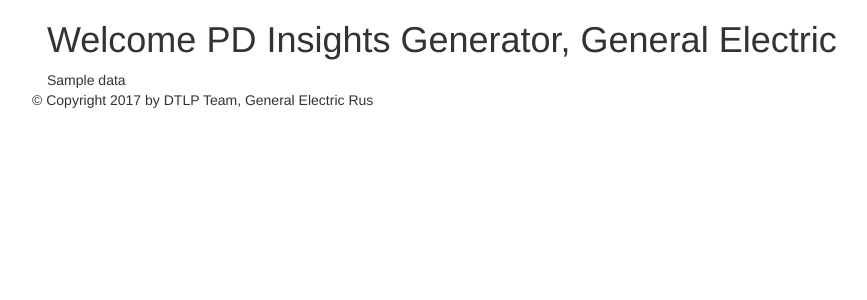
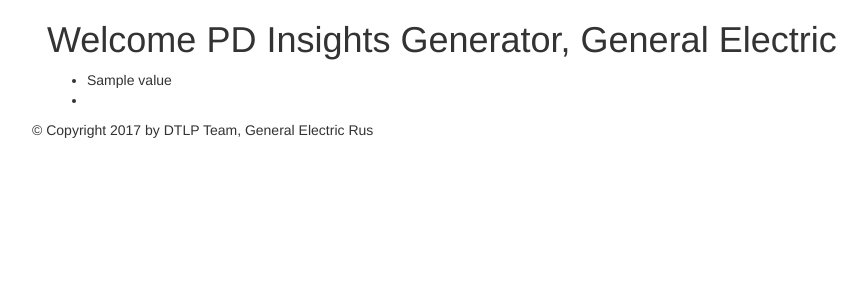
Before and after one commit to Alex2point0/GE-PD-Generator, a Flask app: template templates/index.html in a window 1280 px wide. Shown: the top 300 px of the page, without its empty margins (38-905 px from the left). Run offline with Flask 2, Linux system fonts and the light colour scheme; the template is opened without the code that fills it: most values are stand-ins (such as "Sample title", 1, 10 or a date in 2020); some libraries are stand-ins or nearby versions.

Commit message:
Добавлен цикл для чтения json

```diff
--- a/templates/index.html
+++ b/templates/index.html
@@ -8,7 +8,13 @@
 <div class="container">
     <h1>Welcome PD Insights Generator, General Electric</h1>
     <div class='json_data'>
-        {{ data }}
+        <ul>
+        {% for key, value in data.items() %}
+            <li>
+            {{value}}
+            <li>
+        {%endfor%}
+        <ul>
     </div>
 </div>
 {% endblock %}
```
